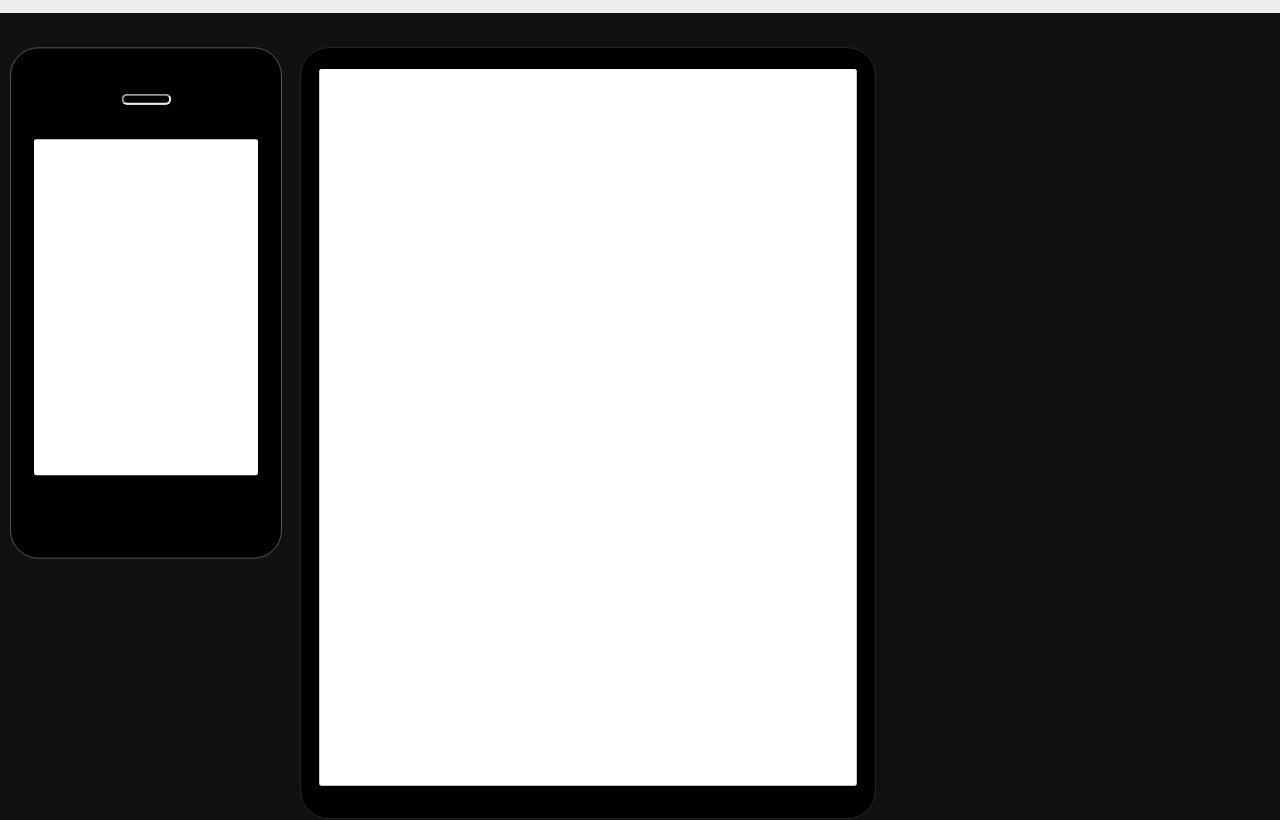
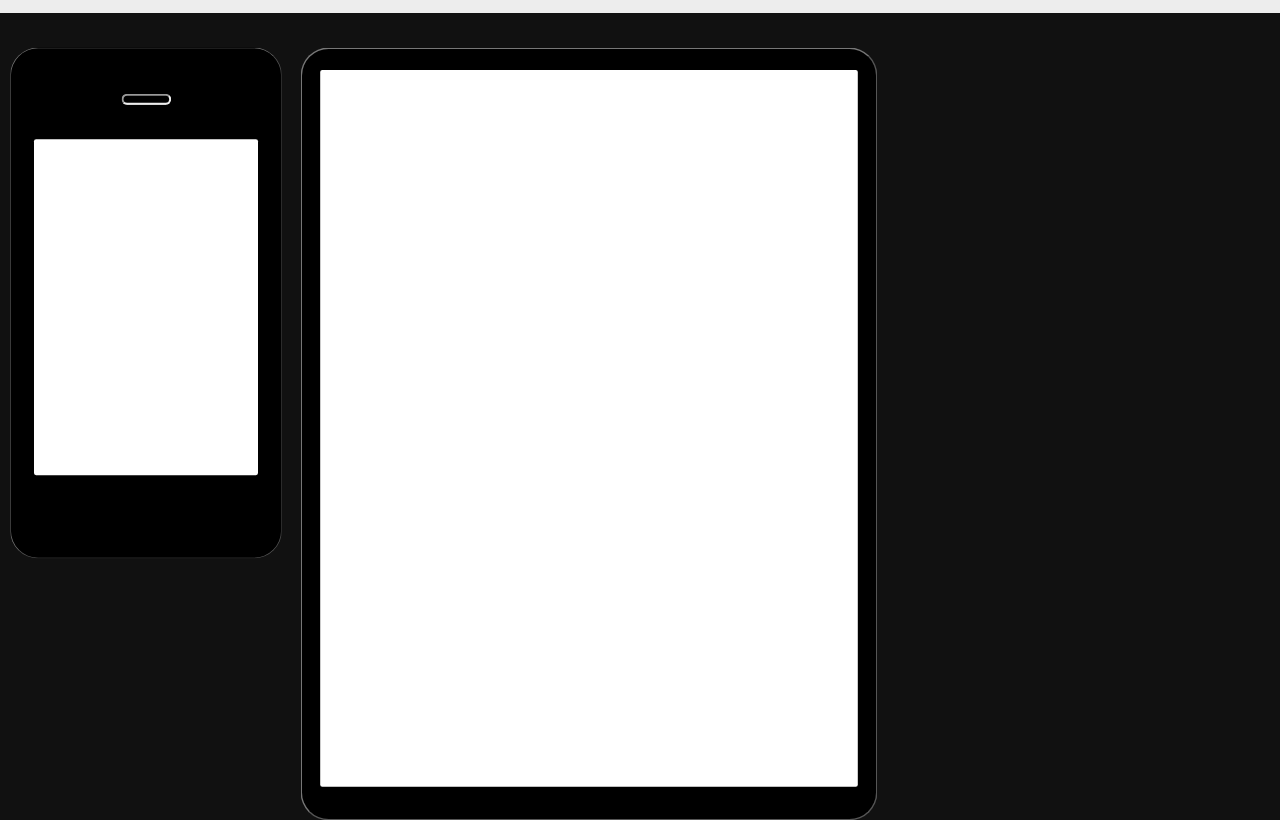
Before and after one commit to dermidgen/dvue, a plain HTML site: page index.html in a window 1280 px wide. Shown: the part 70-890 px from the top of the page. Drawn offline with nearby package versions, Linux system fonts and the light colour scheme.

Commit message:
better border styling; beginning advanced tools

```diff
--- a/index.html
+++ b/index.html
@@ -92,7 +92,9 @@
 			width:386px;
 			height:728px;
 			border-radius: 40px;
-			border: 1px solid #777;
+			border: 1px outset #777;
+			border-right-color: #aaa;
+			border-bottom-color: #aaa;
 			background-color: black;
 		}
 
@@ -147,7 +149,9 @@
 			width:820px;
 			height:1100px;
 			border-radius: 40px;
-			border: 1px solid #333;
+			border: 2px outset #777;
+			border-right-color: #aaa;
+			border-bottom-color: #aaa;
 			background-color: black;
 		}
 
```
